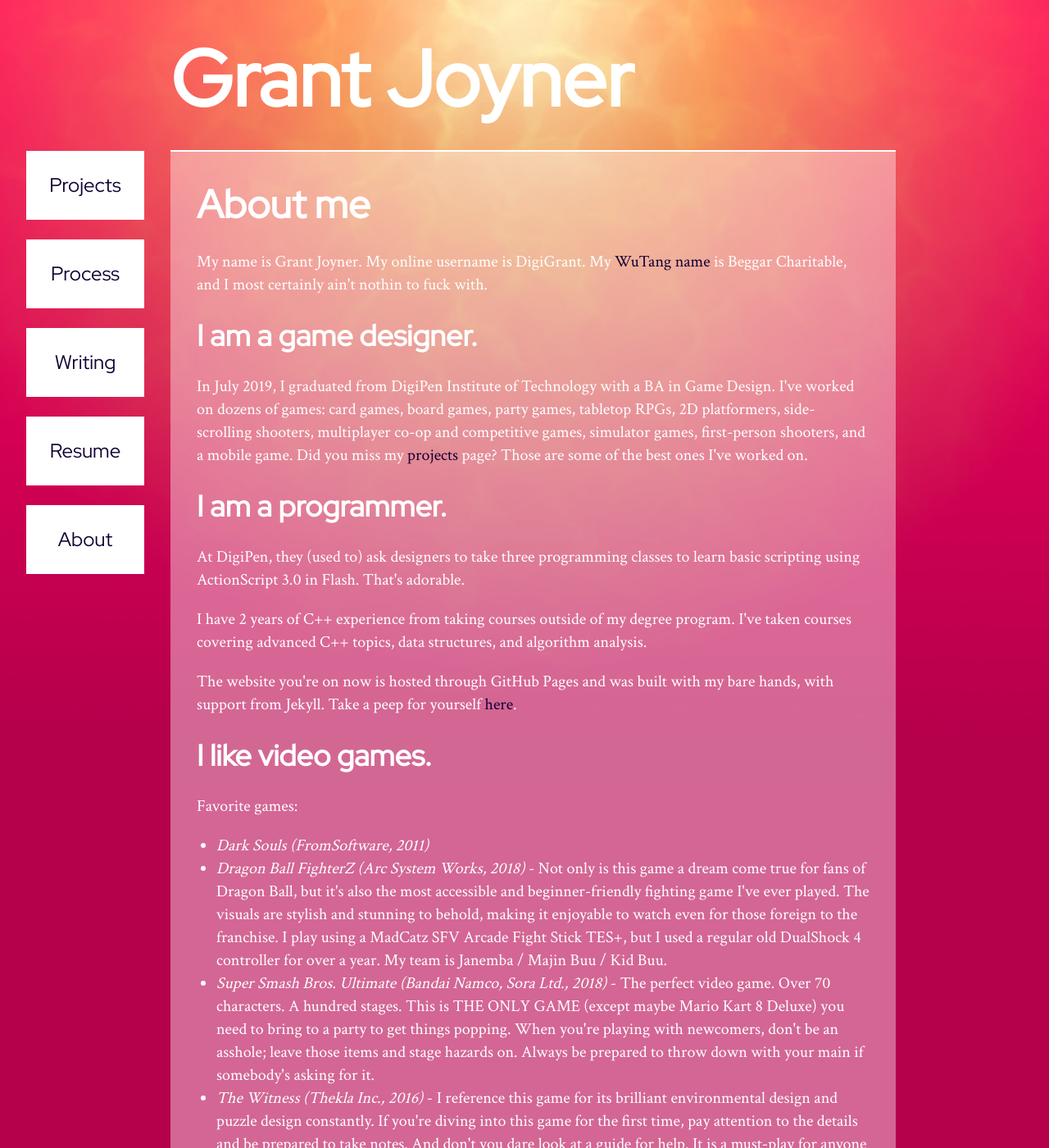
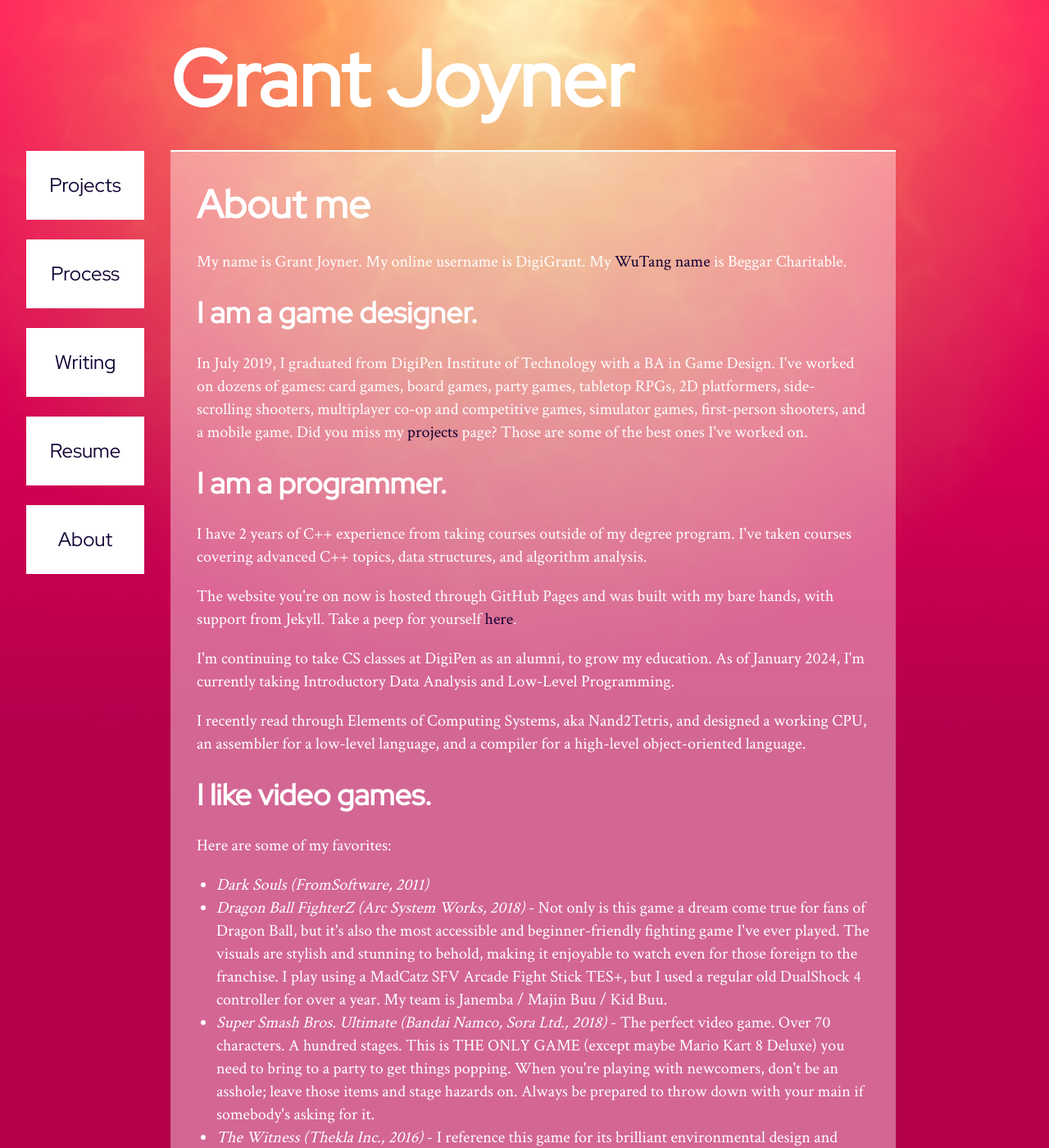
Before and after one commit to digigrant/digigrant.github.io, a Jekyll site: the page built from about.html, in a window 1280 px wide and 1400 px high. Shown: the whole window at 82% size. Built offline with Jekyll 4.4.1, drawn with Linux system fonts in a browser that asks for light colours.

Commit message:
just some changes. gonna remove this from the navbar

```diff
--- a/about.html
+++ b/about.html
@@ -6,7 +6,7 @@ title: About
 <div class="container-opaque">
   <h1 class="container-content">About me</h1>
   <div class="container-content">
-	  <p>My name is Grant Joyner. My online username is DigiGrant. My <a href="https://wutangclan.net/name-generator/">WuTang name</a> is Beggar Charitable, and I most certainly ain't nothin to fuck with.</p>
+	  <p>My name is Grant Joyner. My online username is DigiGrant. My <a href="https://wutangclan.net/name-generator/">WuTang name</a> is Beggar Charitable.</p>
   </div>
 
   <h2 class="container-content">I am a game designer.</h2>
@@ -16,16 +16,15 @@ title: About
 
   <h2 class="container-content">I am a programmer.</h2>
   <div class="container-content">
-    <p>At DigiPen, they (used to) ask designers to take three programming classes to learn basic scripting using ActionScript 3.0 in Flash. That's adorable.</p>
-
     <p>I have 2 years of C++ experience from taking courses outside of my degree program. I've taken courses covering advanced C++ topics, data structures, and algorithm analysis.</p>
-
     <p>The website you're on now is hosted through GitHub Pages and was built with my bare hands, with support from Jekyll. Take a peep for yourself <a href="https://github.com/digigrant/digigrant.github.io">here</a>.</p>
+    <p>I'm continuing to take CS classes at DigiPen as an alumni, to grow my education. As of January 2024, I'm currently taking Introductory Data Analysis and Low-Level Programming.</p>
+    <p>I recently read through Elements of Computing Systems, aka Nand2Tetris, and designed a working CPU, an assembler for a low-level language, and a compiler for a high-level object-oriented language.</p>
   </div>
 
   <h2 class="container-content">I like video games.</h2>
   <div class="container-content">
-    <p>Favorite games:</p>
+    <p>Here are some of my favorites:</p>
     <ul>
       <li><i>Dark Souls (FromSoftware, 2011)</i></li>
       <li><i>Dragon Ball FighterZ (Arc System Works, 2018)</i> - Not only is this game a dream come true for fans of Dragon Ball, but it's also the most accessible and beginner-friendly fighting game I've ever played. The visuals are stylish and stunning to behold, making it enjoyable to watch even for those foreign to the franchise. I play using a MadCatz SFV Arcade Fight Stick TES+, but I used a regular old DualShock 4 controller for over a year. My team is Janemba / Majin Buu / Kid Buu.</li>
```
